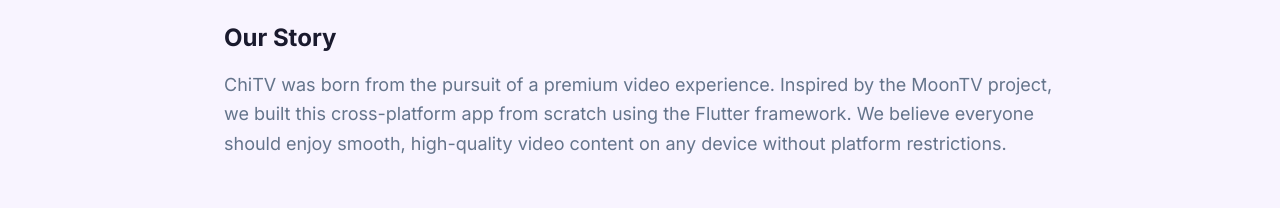
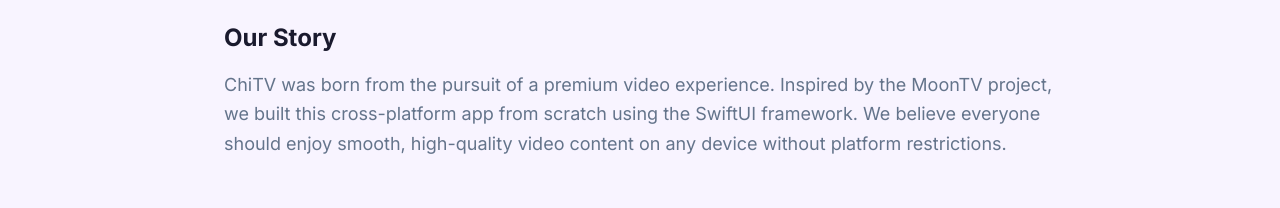
Before and after one commit to mutse/chitv-app-web, a React (Vite) app: page /about in a window 1280 px wide. Shown: the part 310-518 px from the top of the page. Built offline with nearby package versions, Linux system fonts and the light colour scheme.

Commit message:
uodate i18n

```diff
--- a/src/i18n/translations.ts
+++ b/src/i18n/translations.ts
@@ -9,7 +9,7 @@
   // Hero
   'hero.title': { zh: '随时随地，畅享视频', en: 'Stream Videos, Anytime, Anywhere' },
   'hero.subtitle': {
-    zh: 'ChiTV 是一款基于 Flutter 构建的跨平台视频流媒体应用，支持 macOS、iOS 和 tvOS，为您带来极致的观看体验。',
+    zh: 'ChiTV 是一款基于 SwiftUI 构建的跨平台视频流媒体应用，支持 macOS、iOS 和 tvOS，为您带来极致的观看体验。',
     en: 'ChiTV is a cross-platform video streaming app built with SwiftUI, supporting macOS, iOS, and tvOS for the ultimate viewing experience.',
   },
   'hero.download': { zh: '立即下载', en: 'Download Now' },
@@ -133,8 +133,8 @@
   },
   'about.story.title': { zh: '项目故事', en: 'Our Story' },
   'about.story.content': {
-    zh: 'ChiTV 诞生于对优质视频体验的追求。受 MoonTV 项目启发，我们使用 Flutter 框架从零构建了这款跨平台应用。我们相信，每个人都应该能在任何设备上享受流畅、高质量的视频内容，而不受平台限制。',
-    en: 'ChiTV was born from the pursuit of a premium video experience. Inspired by the MoonTV project, we built this cross-platform app from scratch using the Flutter framework. We believe everyone should enjoy smooth, high-quality video content on any device without platform restrictions.',
+    zh: 'ChiTV 诞生于对优质视频体验的追求。受 MoonTV 项目启发，我们使用 SwiftUI 框架从零构建了这款跨平台应用。我们相信，每个人都应该能在任何设备上享受流畅、高质量的视频内容，而不受平台限制。',
+    en: 'ChiTV was born from the pursuit of a premium video experience. Inspired by the MoonTV project, we built this cross-platform app from scratch using the SwiftUI framework. We believe everyone should enjoy smooth, high-quality video content on any device without platform restrictions.',
   },
   'about.vision.title': { zh: '我们的愿景', en: 'Our Vision' },
   'about.vision.content': {
```
Also changed, not shown: 1 other file (tests, documents, lock files or other folders).
